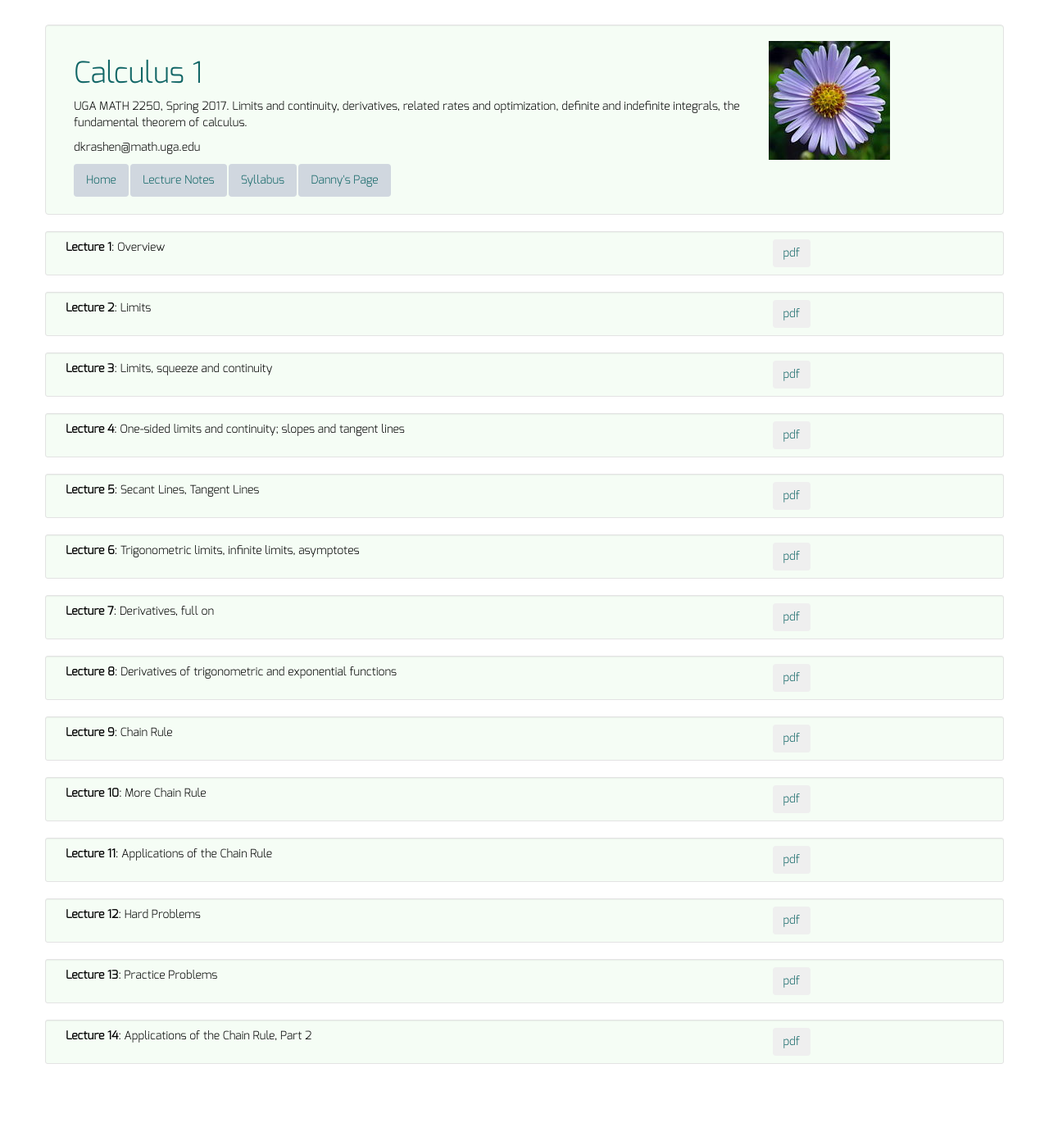
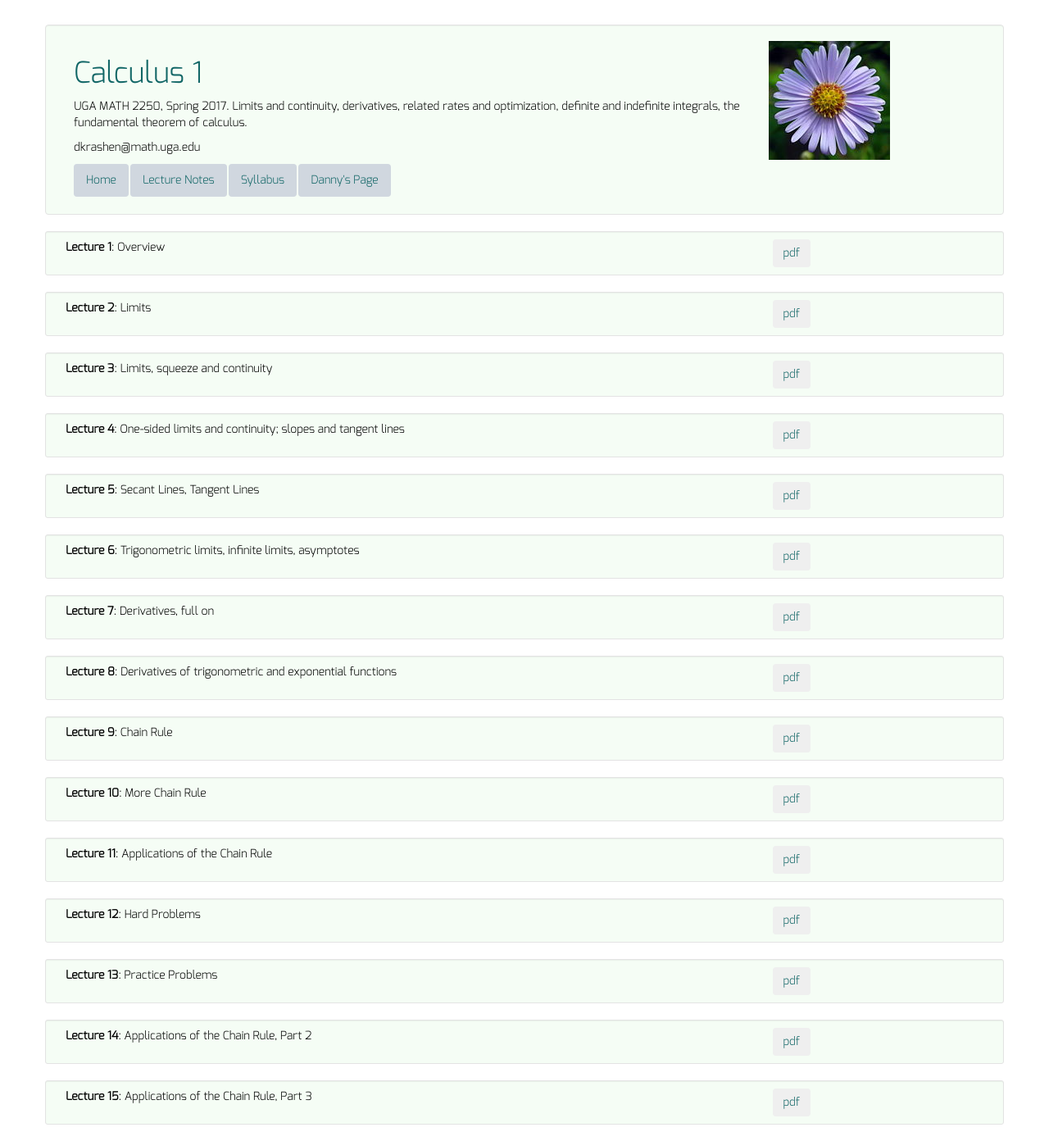
Before and after one commit to dkrashen/calc1, a Jekyll site: the page built from lectures/index.html, in a window 1280 px wide. Shown: the whole page at 82% size. Built offline with Jekyll 4.4.1, drawn with Linux system fonts in a browser that asks for light colours; before the commit the page ends 1318 px from its top, so only the background shows below that.

Commit message:
add lecture 15

```diff
--- a/_data/lectures.yml
+++ b/_data/lectures.yml
@@ -40,3 +40,6 @@
 - title: "Lecture 14"
   filename: "lecture14.pdf"
   description: "Applications of the Chain Rule, Part 2"
+- title: "Lecture 15"
+  filename: "lecture15.pdf"
+  description: "Applications of the Chain Rule, Part 3"
```
Also changed, not shown: 1 other file.
